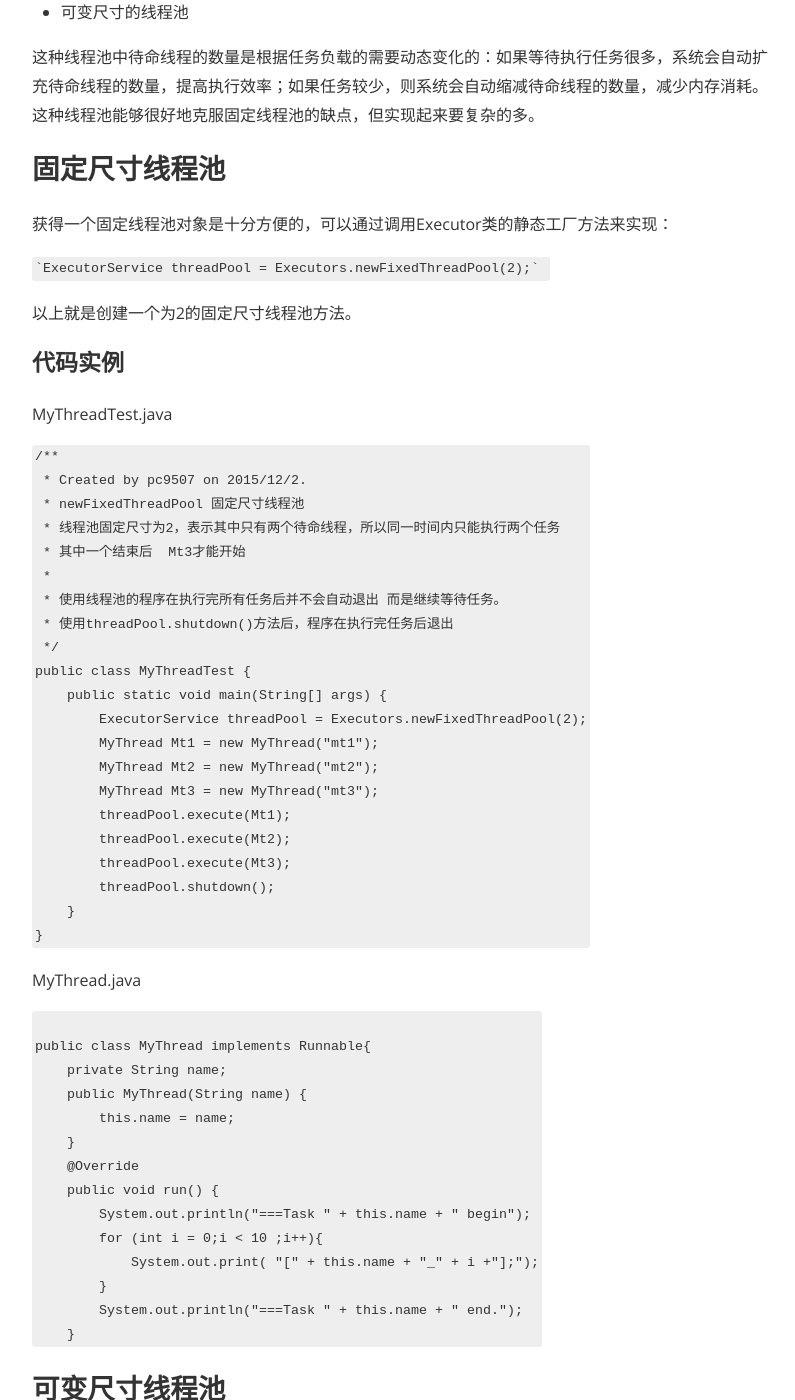
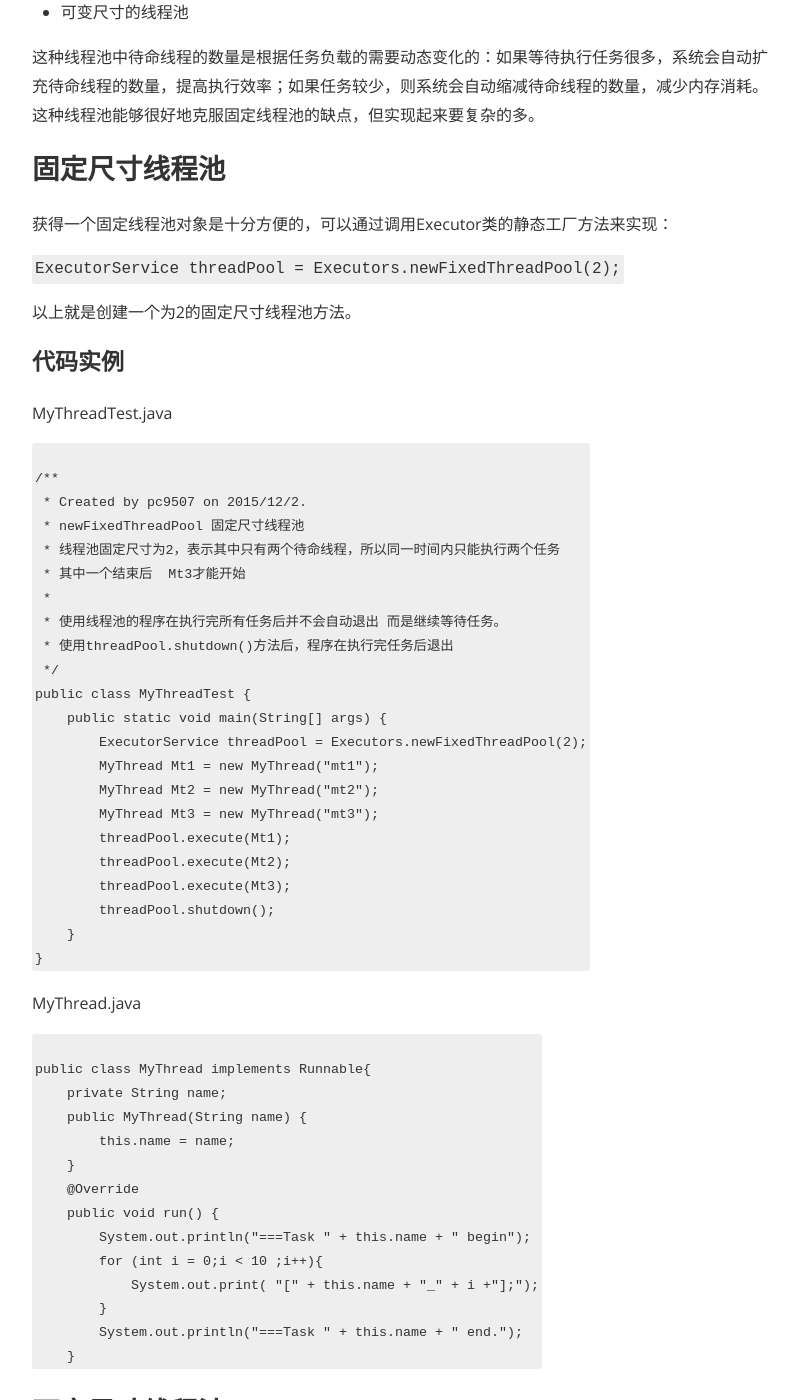
Before and after one commit to tcf245/cyanbean.github.io, a Jekyll site: the page built from _posts/2015-12-02-线程池.MARKDOWN, in a window 1280 px wide and 1400 px high, scrolled down 1001 px. Shown: the whole window, without its empty margins (240-1035 px from the left). Built offline with Jekyll 4.4.1, drawn with Linux system fonts in a browser that asks for light colours; nearby versions of some CDN libraries; comment, search, counter and statistics services are not loaded; a style sheet for code colours, icons or effects is not loaded.

Commit message:
threadPool

````diff
--- a/_posts/2015-12-02-线程池.MARKDOWN
+++ b/_posts/2015-12-02-线程池.MARKDOWN
@@ -13,7 +13,7 @@ cover:  "assets/instacode.png"
 
 使用线程池来避免资源浪费的思想就是：在系统中开辟一块区域，其中存放一些待命的线程，这个区域被称为线程池。如果又需要执行的任务，则从线程池中借一个待命的线程来执行指定的任务，到任务结束吧所有线程归还。这样就避免了大量重复创建线程对象，浪费CPU、内存资源的问题。
 
-  实际开发中可以有各种不同的类型的线程池：
+  **实际开发中可以有各种不同的类型的线程池：**
 
   * 固定尺寸的线程池
 
@@ -27,7 +27,7 @@ cover:  "assets/instacode.png"
 
 获得一个固定线程池对象是十分方便的，可以通过调用Executor类的静态工厂方法来实现：
 
-    `ExecutorService threadPool = Executors.newFixedThreadPool(2);`
+`ExecutorService threadPool = Executors.newFixedThreadPool(2);`
 
 以上就是创建一个为2的固定尺寸线程池方法。
 
@@ -35,7 +35,7 @@ cover:  "assets/instacode.png"
 
 MyThreadTest.java
 
-```java
+<pre><code class="hljs javascript">
 /**
  * Created by pc9507 on 2015/12/2.
  * newFixedThreadPool 固定尺寸线程池
@@ -57,12 +57,11 @@ public class MyThreadTest {
         threadPool.shutdown();
     }
 }
-```
+</code></pre>
 
 MyThread.java
 
-```java
-
+<pre><code class="hljs javascript">
 public class MyThread implements Runnable{
     private String name;
     public MyThread(String name) {
@@ -76,7 +75,8 @@ public class MyThread implements Runnable{
         }
         System.out.println("===Task " + this.name + " end.");
     }
-```
+</code></pre>
+
 
 
 ##可变尺寸线程池
````
